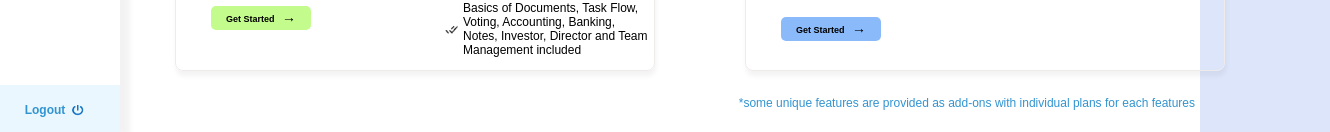
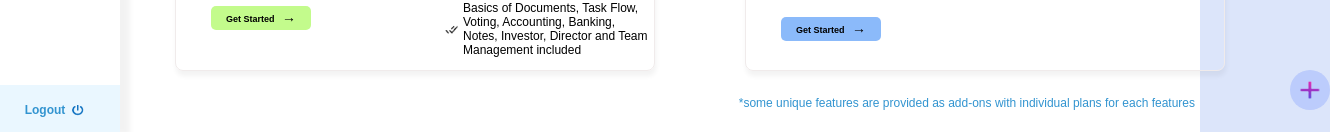
Before and after one commit to IssacJn/plan-chooser-UI, a React (Vite) app: page / in a window 1280 px wide. Shown: the part 683-815 px from the top of the page, 1330 px wide, since content can reach past the window. Built offline with nearby package versions, Linux system fonts and the light colour scheme.

Commit message:
version1

```diff
--- a/src/components/Dashboard/Footer/Footer.jsx
+++ b/src/components/Dashboard/Footer/Footer.jsx
@@ -7,6 +7,14 @@ function Footer() {
 				*some unique features are provided as add-ons with individual
 				plans for each features
 			</span>
+
+			<div className={styles.plusIconContainer}>
+				<img
+					className={styles.plusIcon}
+					src='/plusIcon.png'
+					alt='plusIcon'
+				/>
+			</div>
 		</div>
 	);
 }
--- a/src/components/Dashboard/Footer/Footer.module.css
+++ b/src/components/Dashboard/Footer/Footer.module.css
@@ -2,6 +2,8 @@
 	display: flex;
 	justify-content: end;
 	margin-top: 20px;
+
+	position: relative;
 }
 
 .footer span {
@@ -9,3 +11,21 @@
 	margin-right: 35px;
 	color: rgb(50, 148, 208);
 }
+
+.plusIconContainer {
+	position: absolute;
+	bottom: 0px;
+	right: -100px;
+
+	width: 40px;
+	height: 40px;
+	border-radius: 20px;
+	background-color: rgb(188, 204, 252);
+
+	padding: 7px;
+}
+
+.plusIcon {
+	width: 25px;
+	height: 25px;
+}
```
Also changed, not shown: 1 other file (tests, documents, lock files or other folders).
